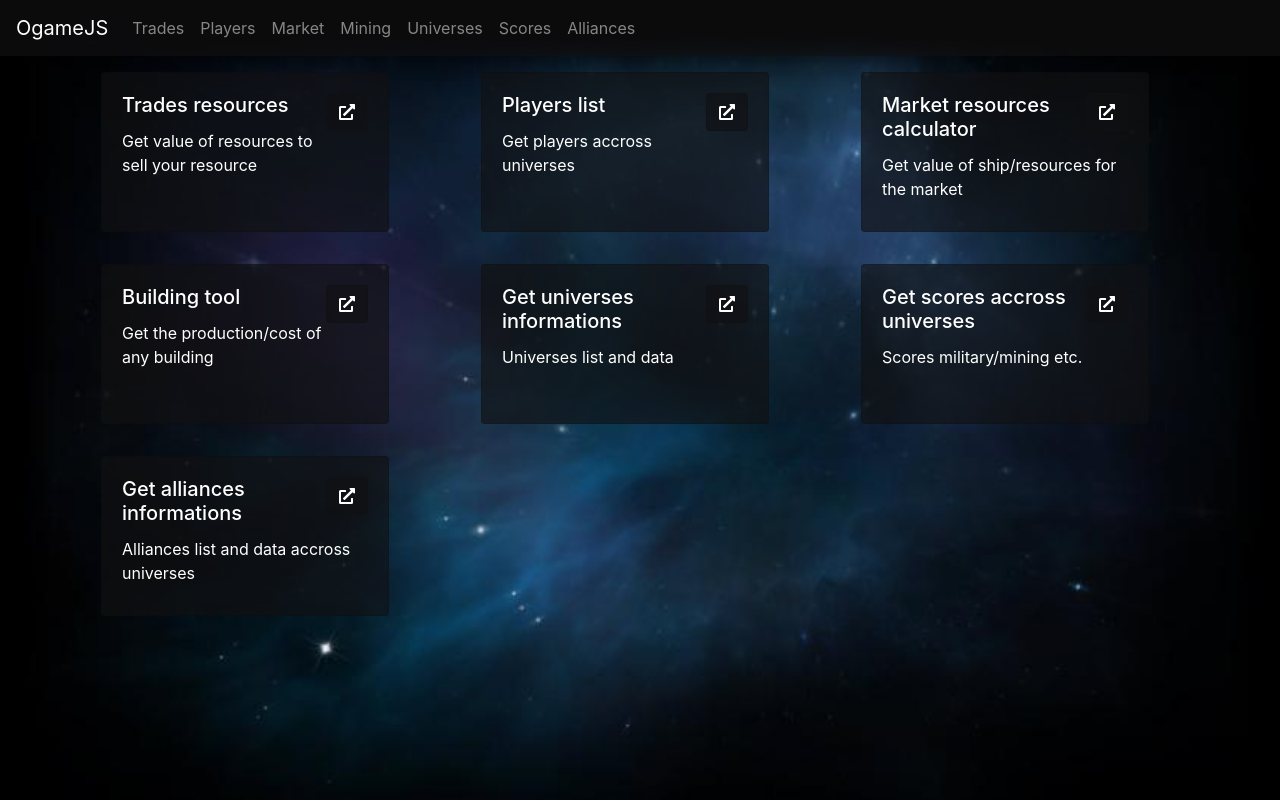
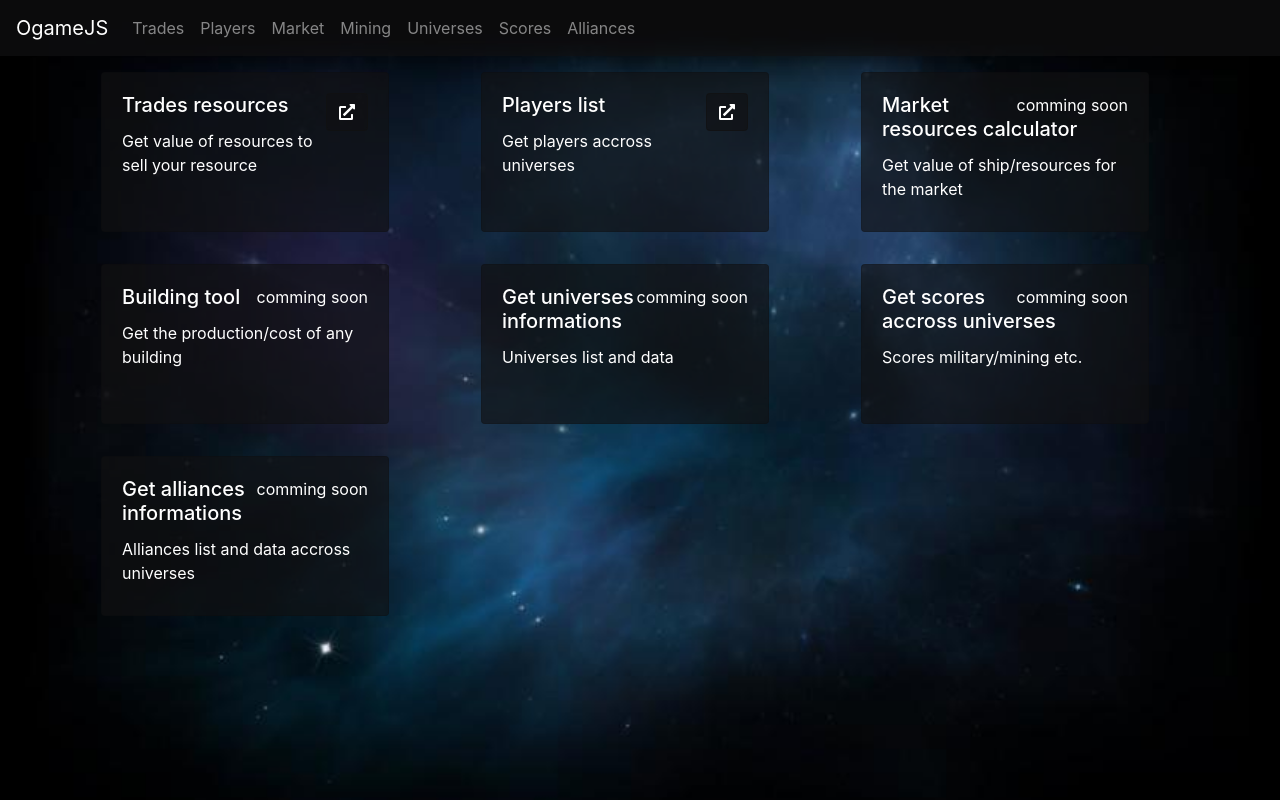
Before and after one commit to rolljee/ogame-ui, a React (Create React App) app: page / in a window 1280 px wide. Built offline with nearby package versions, Linux system fonts and the light colour scheme.

Commit message:
Comming soon feature flag

```diff
--- a/src/Home.js
+++ b/src/Home.js
@@ -12,14 +12,20 @@ class Home extends React.Component {
 	render() {
 		return (
 			<Row>
-				{ROUTES.map(route => (
-					<Col>
+				{ROUTES.map((route, index) => (
+					<Col key={index}>
 						<Card bg='dark' text='white' style={{ width: '18rem', height: '10rem' }} className="m-3" key={route.route}>
 							<Card.Body>
 								<span className="float-right">
-									<Button variant="dark" href={route.route}>
-										<FontAwesomeIcon icon={faExternalLinkAlt} />
-									</Button>
+									{route.available ?
+										(
+											<Button variant="dark" href={route.route}>
+												<FontAwesomeIcon icon={faExternalLinkAlt} />
+											</Button>
+										)
+										:
+										'comming soon'
+									}
 								</span>
 								<Card.Title>
 									{route.title}
--- a/src/components/constants.js
+++ b/src/components/constants.js
@@ -49,42 +49,49 @@ export const ROUTES = [
 		header: 'Trades',
 		title: 'Trades resources',
 		text: 'Get value of resources to sell your resource',
-		route: 'trades'
+		route: 'trades',
+		available: true
 	},
 	{
 		header: 'Players',
 		title: 'Players list',
 		text: 'Get players accross universes',
-		route: 'players'
+		route: 'players',
+		available: true
 	},
 	{
 		header: 'Market',
 		title: 'Market resources calculator',
 		text: 'Get value of ship/resources for the market',
-		route: 'market'
+		route: 'market',
+		available: false
 	},
 	{
 		header: 'Mining',
 		title: 'Building tool',
 		text: 'Get the production/cost of any building',
-		route: 'mining'
+		route: 'mining',
+		available: false
 	},
 	{
 		header: 'Universes',
 		title: 'Get universes informations',
 		text: 'Universes list and data',
-		route: 'universes'
+		route: 'universes',
+		available: false
 	},
 	{
 		header: 'Scores',
 		title: 'Get scores accross universes',
 		text: 'Scores military/mining etc.',
-		route: 'score'
+		route: 'score',
+		available: false
 	},
 	{
 		header: 'Alliances',
 		title: 'Get alliances informations',
 		text: 'Alliances list and data accross universes',
-		route: 'alliances'
+		route: 'alliances',
+		available: false
 	},
 ]
```
